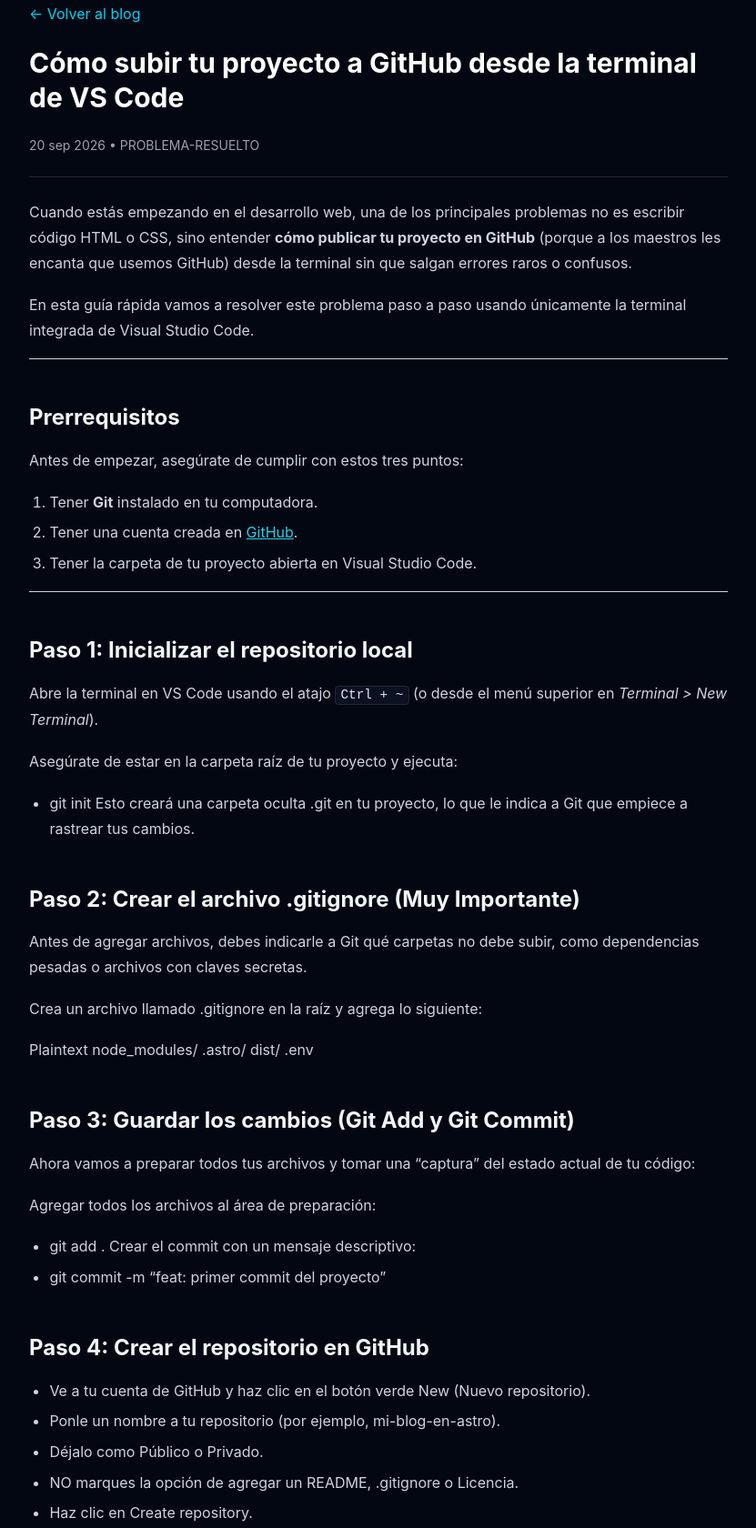
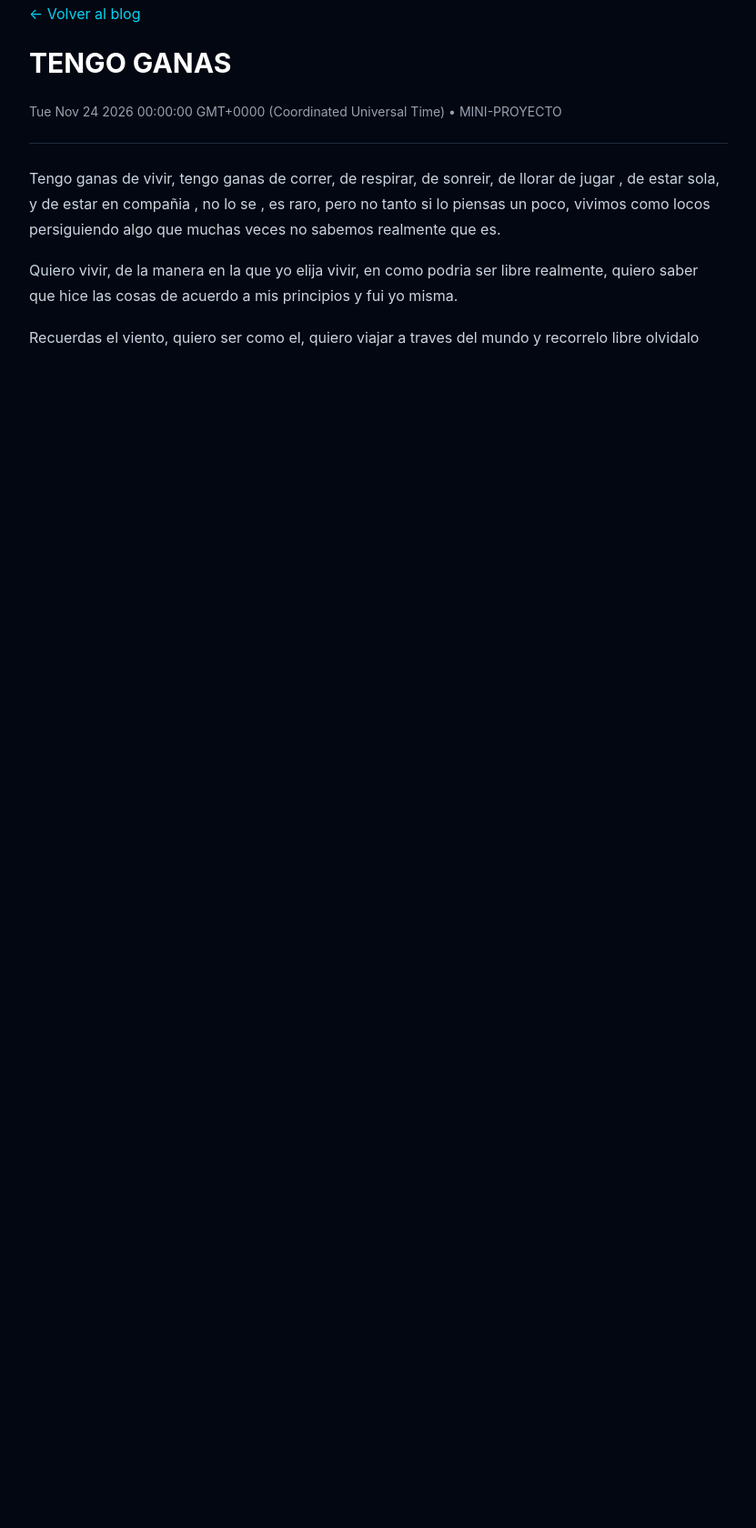
Before and after one commit to CarlosCastro253385/CarlosBuilds, an Astro site: page /blog/como-subir-tu-proyecto-a-github in a window 1280 px wide. Shown: the part 21-1701 px from the top of the page at 91% size, without its empty margins (224-1055 px from the left). After the commit the page ends 800 px from the top, so only its background shows below. Built offline with nearby package versions, Linux system fonts and the light colour scheme; Astro itself is replaced by a stand-in of ours; some packages are replaced by stand-ins of ours.

Commit message:
Update entrada “como-subir-tu-proyecto-a-github”

````diff
--- a/src/content/blog/como-subir-tu-proyecto-a-github.md
+++ b/src/content/blog/como-subir-tu-proyecto-a-github.md
@@ -1,84 +1,12 @@
 ---
-title: "Cómo subir tu proyecto a GitHub desde la terminal de VS Code"
-date: "20 sep 2026"
-category: "PROBLEMA-RESUELTO"
-summary: "Guía paso a paso usando los comandos esenciales (git init, git add, git commit y git push) para publicar tu código sin instalar programas extra."
-tags: ["git", "github", "vscode"]
+title: TENGO GANAS
+category: MINI-PROYECTO
+summary: morimos porque estamos destinados a eso :)
+date: 2026-11-24
 ---
+Tengo ganas de vivir, tengo ganas de correr, de respirar, de sonreir, de llorar de jugar , de estar sola, y de estar en compañia , no lo se , es raro, pero no tanto si lo piensas un poco, vivimos como locos persiguiendo algo que muchas veces no sabemos realmente que es.
 
-Cuando estás empezando en el desarrollo web, una de los principales problemas no es escribir código HTML o CSS, sino entender **cómo publicar tu proyecto en GitHub** (porque a los maestros les encanta que usemos GitHub) desde la terminal sin que salgan errores raros o confusos.
+Quiero vivir, de la manera en la que yo elija vivir, en como podria ser libre realmente, quiero saber que hice las cosas de acuerdo a mis principios y fui yo misma.
 
-En esta guía rápida vamos a resolver este problema paso a paso usando únicamente la terminal integrada de Visual Studio Code.
-
----
-
-## Prerrequisitos
-
-Antes de empezar, asegúrate de cumplir con estos tres puntos:
-
-1. Tener **Git** instalado en tu computadora.
-2. Tener una cuenta creada en [GitHub](https://github.com).
-3. Tener la carpeta de tu proyecto abierta en Visual Studio Code.
-
----
-
-## Paso 1: Inicializar el repositorio local
-
-Abre la terminal en VS Code usando el atajo `Ctrl + ~` (o desde el menú superior en *Terminal > New Terminal*).
-
-Asegúrate de estar en la carpeta raíz de tu proyecto y ejecuta:
-
-- git init
-Esto creará una carpeta oculta .git en tu proyecto, lo que le indica a Git que empiece a rastrear tus cambios.
-
-## Paso 2: Crear el archivo .gitignore (Muy Importante)
-Antes de agregar archivos, debes indicarle a Git qué carpetas no debe subir, como dependencias pesadas o archivos con claves secretas.
-
-Crea un archivo llamado .gitignore en la raíz y agrega lo siguiente:
-
-Plaintext
-node_modules/
-.astro/
-dist/
-.env
-
-## Paso 3: Guardar los cambios (Git Add y Git Commit)
-Ahora vamos a preparar todos tus archivos y tomar una "captura" del estado actual de tu código:
-
-Agregar todos los archivos al área de preparación:
-
-- git add .
-Crear el commit con un mensaje descriptivo:
-
-- git commit -m "feat: primer commit del proyecto"
-
-## Paso 4: Crear el repositorio en GitHub
-- Ve a tu cuenta de GitHub y haz clic en el botón verde New (Nuevo repositorio).
-
-- Ponle un nombre a tu repositorio (por ejemplo, mi-blog-en-astro).
-
-- Déjalo como Público o Privado.
-
-- NO marques la opción de agregar un README, .gitignore o Licencia.
-
-- Haz clic en Create repository.
-
-## Paso 5: Conectar y subir tu código (Git Push)
-GitHub te mostrará un bloque de comandos. Copia y pega en tu terminal las siguientes tres líneas (reemplazando la URL por la de tu repositorio):
-
-- git branch -M main
-- git remote add origin [https://github.com/tu-usuario/tu-repositorio.git](https://github.com/tu-usuario/tu-repositorio.git)
-- git push -u origin main
-
-¡Y listo! Al presionar Enter, verás cómo la terminal sube todos tus archivos. Si recargas la página de GitHub, tu código ya estará publicado.
-
-Resumen de comandos diarios
-Una vez configurado, cada vez que hagas cambios en tu proyecto solo tendrás que repetir estos tres comandos:
-
-``` bash
-git add .
-git commit -m "mensaje de los cambios realizados"
-git push origin main
-```
-
----
+Recuerdas el viento, quiero ser como el, quiero viajar a traves del mundo y recorrelo libre
+olvidalo
````
